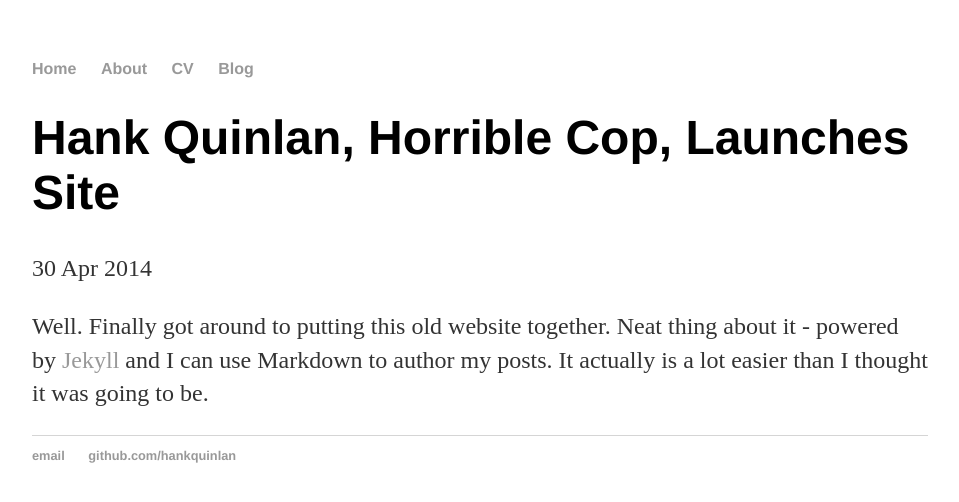
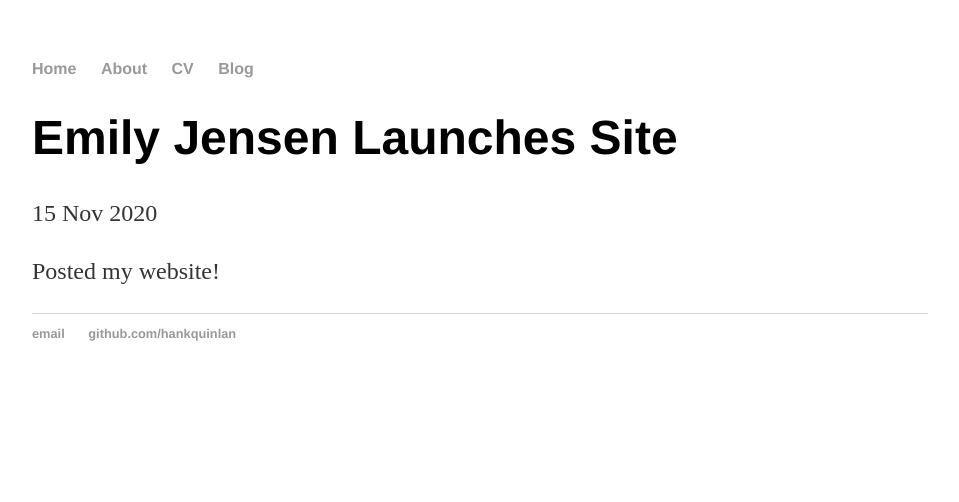
Before and after one commit to jensenemily/website_test, a Jekyll site: the page built from _posts/2020-11-15-emily-jensen-site-launched.md, in a window 1280 px wide. Shown: the top 502 px of the page, without its empty margins (160-1119 px from the left). Built offline with Jekyll 4.4.1, drawn with Linux system fonts in a browser that asks for light colours.

Commit message:
Update 2020-11-15-emily-jensen-site-launched.md

```diff
--- a/_posts/2020-11-15-emily-jensen-site-launched.md
+++ b/_posts/2020-11-15-emily-jensen-site-launched.md
@@ -1,7 +1,7 @@
 ---
 layout: post
-title: "Hank Quinlan, Horrible Cop, Launches Site"
-date: 2014-04-30
+title: "Emily Jensen Launches Site"
+date: 2020-11-15
 ---
 
-Well. Finally got around to putting this old website together. Neat thing about it - powered by [Jekyll](http://jekyllrb.com) and I can use Markdown to author my posts. It actually is a lot easier than I thought it was going to be.
+Posted my website!
```
